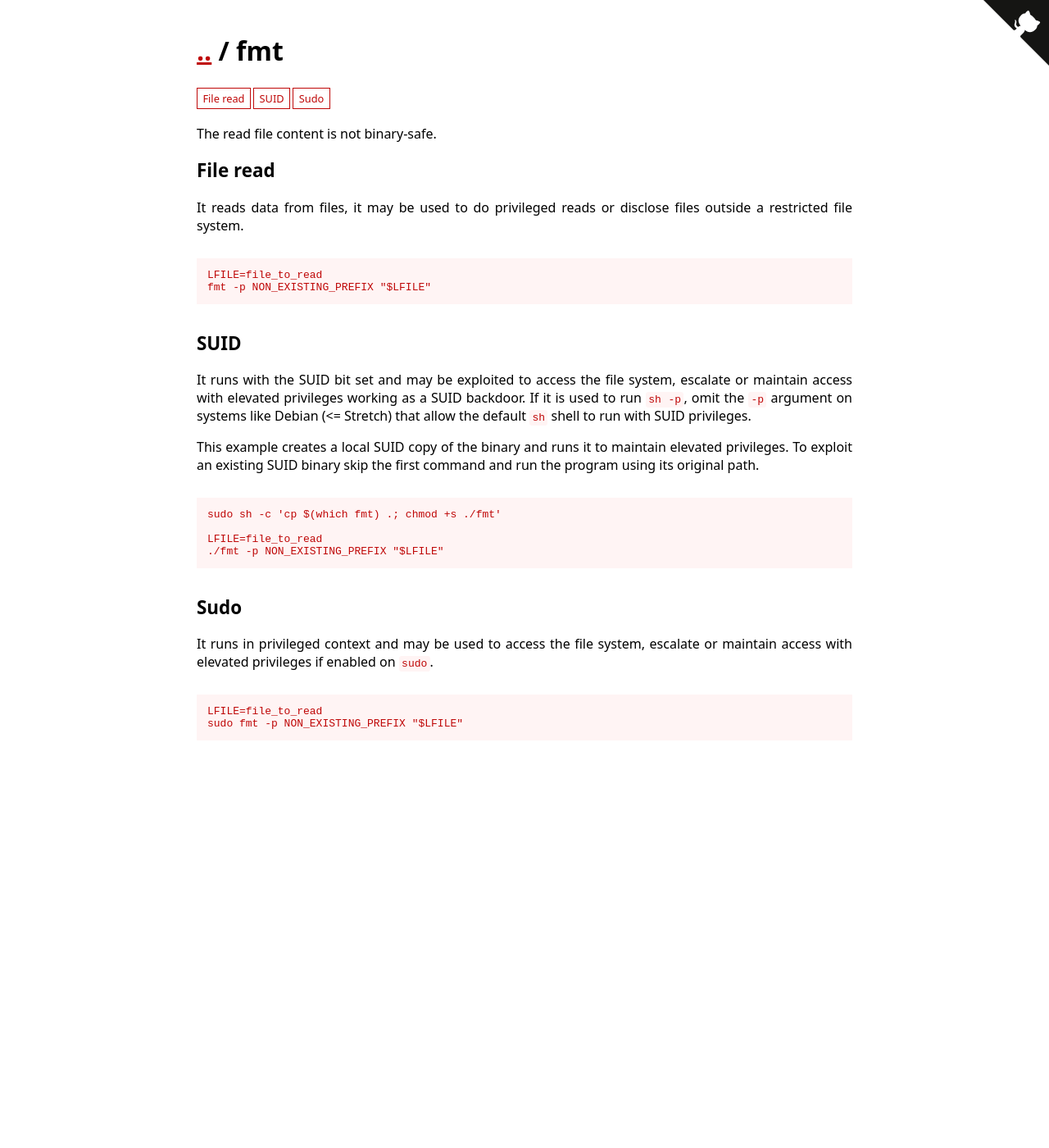
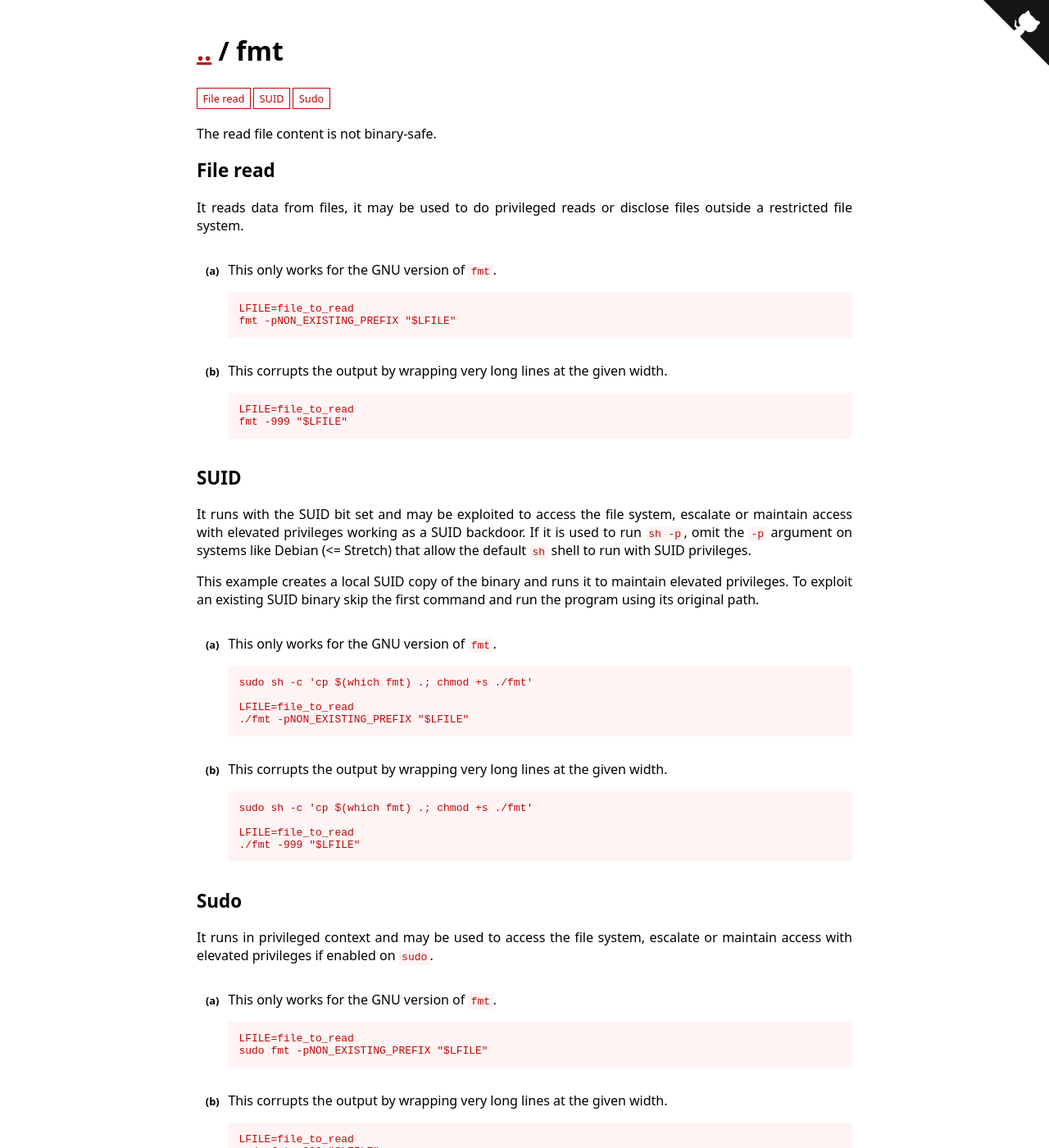
Before and after one commit to GTFOBins/GTFOBins.github.io, a Jekyll site: the page built from _gtfobins/fmt.md, in a window 1280 px wide and 1400 px high. Shown: the whole window at 82% size. Built offline with Jekyll 4.4.1, drawn with Linux system fonts in a browser that asks for light colours.

Commit message:
add examples for macOS/non-GNU versions of fmt #80

```diff
--- a/_gtfobins/fmt.md
+++ b/_gtfobins/fmt.md
@@ -2,15 +2,30 @@
 description: The read file content is not binary-safe.
 functions:
   file-read:
-    - code: |
+    - description: This only works for the GNU version of `fmt`.
+      code: |
         LFILE=file_to_read
-        fmt -p NON_EXISTING_PREFIX "$LFILE"
+        fmt -pNON_EXISTING_PREFIX "$LFILE"
+    - description: This corrupts the output by wrapping very long lines at the given width.
+      code: |
+        LFILE=file_to_read
+        fmt -999 "$LFILE"
   suid:
-    - code: |
+    - description: This only works for the GNU version of `fmt`.
+      code: |
         LFILE=file_to_read
-        ./fmt -p NON_EXISTING_PREFIX "$LFILE"
+        ./fmt -pNON_EXISTING_PREFIX "$LFILE"
+    - description: This corrupts the output by wrapping very long lines at the given width.
+      code: |
+        LFILE=file_to_read
+        ./fmt -999 "$LFILE"
   sudo:
-    - code: |
+    - description: This only works for the GNU version of `fmt`.
+      code: |
         LFILE=file_to_read
-        sudo fmt -p NON_EXISTING_PREFIX "$LFILE"
+        sudo fmt -pNON_EXISTING_PREFIX "$LFILE"
+    - description: This corrupts the output by wrapping very long lines at the given width.
+      code: |
+        LFILE=file_to_read
+        sudo fmt -999 "$LFILE"
 ---
```
